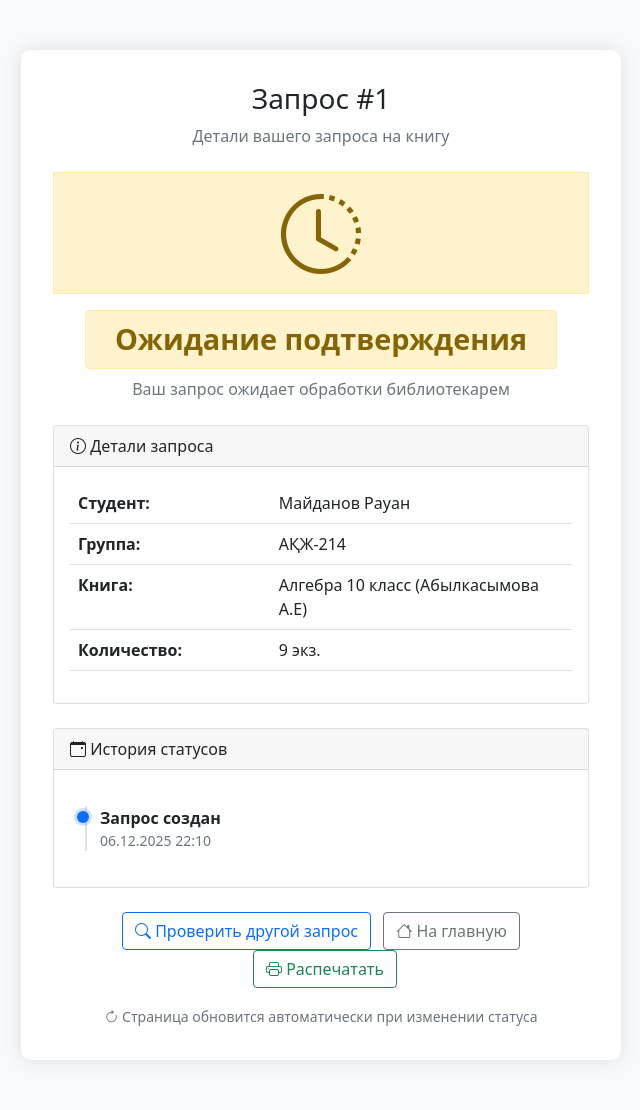
After one commit to amav1to/library_project_weekends, a Flask app: template templates/status_result.html in a window 1280 px wide. The commit adds this page. Shown: the whole page, without its empty margins (319-959 px from the left). Run offline with Flask 3, Linux system fonts and the light colour scheme; the template is opened without the code that fills it: values that come from a table or form of the project are taken from there, others are empty.

Commit message:
Лучшее на сейчас: есть проверка запросов у студента, но пока нет модального окна

```diff
--- a/app.py
+++ b/app.py
@@ -161,7 +161,8 @@ def request_book():
         db.session.add(new_request)
         db.session.commit()
 
-        return "✅ Запрос отправлен! Ожидайте подтверждения библиотекаря."
+        # Просто возвращаем сообщение с номером
+        return f"✅ Запрос #{new_request.id} отправлен! Ожидайте подтверждения библиотекаря. Номер запроса: {new_request.id}"
 
     except ValueError:
         return "Ошибка: Неверное количество", 400
@@ -312,6 +313,61 @@ def reject_request(request_id):
         db.session.rollback()
         return jsonify({'success': False, 'error': str(e)}), 500
 
+@app.route('/check-status', methods=['GET', 'POST'])
+def check_status():
+    """Страница проверки статуса запроса"""
+    if request.method == 'POST':
+        request_id = request.form.get('request_id', '').strip()
+
+        if not request_id:
+            flash('Введите номер запроса')
+            return redirect(url_for('check_status'))
+
+        try:
+            request_id_int = int(request_id)
+        except ValueError:
+            flash('Некорректный номер запроса')
+            return redirect(url_for('check_status'))
+
+        # Ищем запрос
+        book_request = BookRequest.query.get(request_id_int)
+
+        if not book_request:
+            flash('Запрос не найден')
+            return redirect(url_for('check_status'))
+
+        # Показываем страницу с результатом
+        return render_template('status_result.html', book_request=book_request)
+
+    # GET запрос - показываем форму
+    return render_template('check_status.html')
+
+@app.route('/api/request-status/<int:request_id>')
+def api_request_status(request_id):
+    """API для получения статуса запроса (можно использовать для AJAX)"""
+    book_request = BookRequest.query.get(request_id)
+
+    if not book_request:
+        return jsonify({'error': 'Запрос не найден'}), 404
+
+    # Форматируем даты
+    dates = {}
+    if book_request.request_date:
+        dates['request_date'] = book_request.request_date.strftime('%d.%m.%Y %H:%M')
+    if book_request.issue_date:
+        dates['issue_date'] = book_request.issue_date.strftime('%d.%m.%Y %H:%M')
+    if book_request.actual_return_date:
+        dates['return_date'] = book_request.actual_return_date.strftime('%d.%m.%Y %H:%M')
+
+    return jsonify({
+        'id': book_request.id,
+        'status': book_request.status,
+        'student_name': book_request.student.full_name if book_request.student else 'Неизвестно',
+        'book_name': book_request.book.name if book_request.book else 'Книга удалена',
+        'quantity': book_request.quantity,
+        'dates': dates
+    })
+
 # Запуск приложения
 if __name__ == '__main__':
     app.run(debug=True)
--- /dev/null
+++ b/templates/status_result.html
@@ -0,0 +1,227 @@
+<!DOCTYPE html>
+<html lang="ru">
+<head>
+    <meta charset="UTF-8">
+    <meta name="viewport" content="width=device-width, initial-scale=1.0">
+    <title>Статус запроса #{{ book_request.id }}</title>
+    <link href="https://cdn.jsdelivr.net/npm/bootstrap@5.1.3/dist/css/bootstrap.min.css" rel="stylesheet">
+    <link rel="stylesheet" href="https://cdn.jsdelivr.net/npm/bootstrap-icons@1.8.1/font/bootstrap-icons.css">
+    <style>
+        body {
+            background-color: #f8f9fa;
+        }
+        .status-card {
+            max-width: 600px;
+            margin: 50px auto;
+            padding: 2rem;
+            background: white;
+            border-radius: 10px;
+            box-shadow: 0 0 20px rgba(0,0,0,0.1);
+        }
+        .status-icon {
+            font-size: 5rem;
+            margin-bottom: 1rem;
+        }
+        .status-badge {
+            font-size: 1.2em;
+            padding: 0.5em 1em;
+        }
+        .status-waiting {
+            background-color: #fff3cd;
+            color: #856404;
+            border: 1px solid #ffeaa7;
+        }
+        .status-issued {
+            background-color: #d1ecf1;
+            color: #0c5460;
+            border: 1px solid #bee5eb;
+        }
+        .status-returned {
+            background-color: #d4edda;
+            color: #155724;
+            border: 1px solid #c3e6cb;
+        }
+        .timeline {
+            position: relative;
+            padding-left: 30px;
+            margin: 20px 0;
+        }
+        .timeline::before {
+            content: '';
+            position: absolute;
+            left: 15px;
+            top: 0;
+            bottom: 0;
+            width: 2px;
+            background-color: #dee2e6;
+        }
+        .timeline-item {
+            position: relative;
+            margin-bottom: 20px;
+        }
+        .timeline-item::before {
+            content: '';
+            position: absolute;
+            left: -23px;
+            top: 5px;
+            width: 12px;
+            height: 12px;
+            border-radius: 50%;
+            background-color: #6c757d;
+        }
+        .timeline-item.active::before {
+            background-color: #0d6efd;
+            box-shadow: 0 0 0 3px rgba(13, 110, 253, 0.2);
+        }
+        .timeline-item.completed::before {
+            background-color: #198754;
+        }
+    </style>
+</head>
+<body>
+    <div class="container">
+        <div class="status-card">
+            <!-- Заголовок с номером -->
+            <div class="text-center mb-4">
+                <h3>Запрос #{{ book_request.id }}</h3>
+                <p class="text-muted">Детали вашего запроса на книгу</p>
+            </div>
+
+            <!-- Статус -->
+            <div class="text-center mb-4">
+                {% if book_request.status == 'ожидание' %}
+                    <div class="status-icon status-waiting">
+                        <i class="bi bi-clock-history"></i>
+                    </div>
+                    <h4><span class="badge status-badge status-waiting">Ожидание подтверждения</span></h4>
+                    <p class="text-muted">Ваш запрос ожидает обработки библиотекарем</p>
+
+                {% elif book_request.status == 'выдано' %}
+                    <div class="status-icon status-issued">
+                        <i class="bi bi-check-circle"></i>
+                    </div>
+                    <h4><span class="badge status-badge status-issued">Книга выдана</span></h4>
+                    <p class="text-muted">Книга выдана, можете забирать</p>
+
+                {% elif book_request.status == 'возвращено' %}
+                    <div class="status-icon status-returned">
+                        <i class="bi bi-arrow-return-left"></i>
+                    </div>
+                    <h4><span class="badge status-badge status-returned">Книга возвращена</span></h4>
+                    <p class="text-muted">Книга успешно возвращена в библиотеку</p>
+                {% endif %}
+            </div>
+
+            <!-- Детали -->
+            <div class="card mb-4">
+                <div class="card-header">
+                    <i class="bi bi-info-circle"></i> Детали запроса
+                </div>
+                <div class="card-body">
+                    <table class="table">
+                        <tr>
+                            <th width="40%">Студент:</th>
+                            <td>{{ book_request.student.full_name if book_request.student else 'Неизвестно' }}</td>
+                        </tr>
+                        <tr>
+                            <th>Группа:</th>
+                            <td>
+                                {% if book_request.student and book_request.student.group %}
+                                    {{ book_request.student.group.name }}
+                                {% else %}
+                                    -
+                                {% endif %}
+                            </td>
+                        </tr>
+                        <tr>
+                            <th>Книга:</th>
+                            <td>
+                                {% if book_request.book %}
+                                    {{ book_request.book.name }} ({{ book_request.book.author }})
+                                {% else %}
+                                    Книга удалена
+                                {% endif %}
+                            </td>
+                        </tr>
+                        <tr>
+                            <th>Количество:</th>
+                            <td>{{ book_request.quantity }} экз.</td>
+                        </tr>
+                    </table>
+                </div>
+            </div>
+
+            <!-- Таймлайн -->
+            <div class="card">
+                <div class="card-header">
+                    <i class="bi bi-calendar-event"></i> История статусов
+                </div>
+                <div class="card-body">
+                    <div class="timeline">
+                        <!-- Запрос создан -->
+                        <div class="timeline-item {% if book_request.status != 'ожидание' %}completed{% else %}active{% endif %}">
+                            <strong>Запрос создан</strong>
+                            <div class="text-muted small">
+                                {{ book_request.request_date.strftime('%d.%m.%Y %H:%M') if book_request.request_date else 'Дата не указана' }}
+                            </div>
+                        </div>
+
+                        <!-- Выдано -->
+                        {% if book_request.issue_date %}
+                        <div class="timeline-item {% if book_request.status == 'выдано' %}active{% elif book_request.status == 'возвращено' %}completed{% endif %}">
+                            <strong>Книга выдана</strong>
+                            <div class="text-muted small">
+                                {{ book_request.issue_date.strftime('%d.%m.%Y %H:%M') if book_request.issue_date else 'Дата не указана' }}
+                            </div>
+                            {% if book_request.planned_return_date %}
+                            <div class="text-muted small">
+                                Вернуть до: {{ book_request.planned_return_date.strftime('%d.%m.%Y %H:%M') }}
+                            </div>
+                            {% endif %}
+                        </div>
+                        {% endif %}
+
+                        <!-- Возвращено -->
+                        {% if book_request.actual_return_date %}
+                        <div class="timeline-item completed">
+                            <strong>Книга возвращена</strong>
+                            <div class="text-muted small">
+                                {{ book_request.actual_return_date.strftime('%d.%m.%Y %H:%M') if book_request.actual_return_date else 'Дата не указана' }}
+                            </div>
+                        </div>
+                        {% endif %}
+                    </div>
+                </div>
+            </div>
+
+            <!-- Кнопки -->
+            <div class="mt-4 text-center">
+                <a href="{{ url_for('check_status') }}" class="btn btn-outline-primary me-2">
+                    <i class="bi bi-search"></i> Проверить другой запрос
+                </a>
+                <a href="{{ url_for('index') }}" class="btn btn-outline-secondary">
+                    <i class="bi bi-house"></i> На главную
+                </a>
+                <button onclick="window.print()" class="btn btn-outline-success ms-2">
+                    <i class="bi bi-printer"></i> Распечатать
+                </button>
+            </div>
+
+            <!-- Автообновление (для ожидающих) -->
+            {% if book_request.status == 'ожидание' %}
+            <div class="mt-3 text-center">
+                <small class="text-muted">
+                    <i class="bi bi-arrow-clockwise"></i> Страница обновится автоматически при изменении статуса
+                </small>
+            </div>
+            <script>
+                // Автообновление каждые 30 секунд для ожидающих запросов
+                setTimeout(function() {
+                    location.reload();
+                }, 30000); // 30 секунд
+            </script>
+            {% endif %}
+        </div>
+    </div>
+</body>
+</html>
```
Also changed, not shown: templates/check_status.html (added, +76 -0 lines), templates/index.html (+45 -0 lines), database.db.
